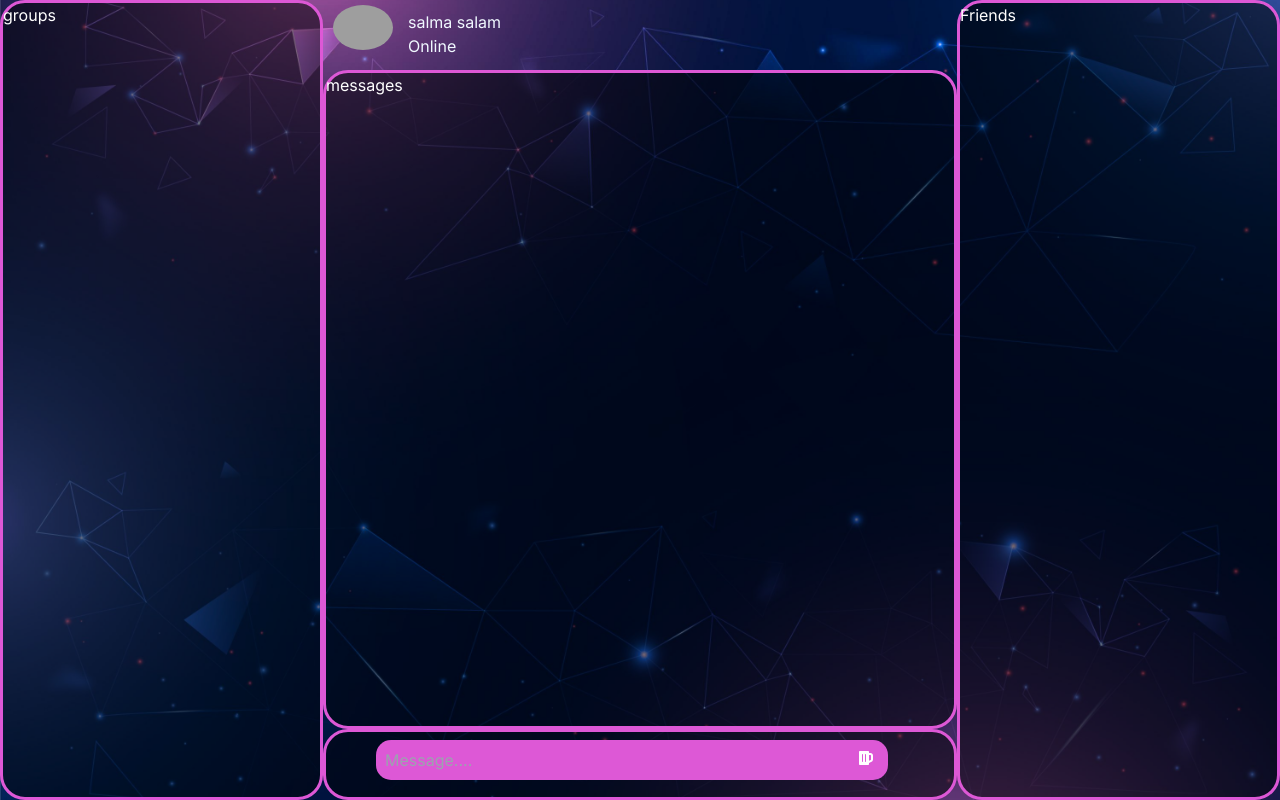
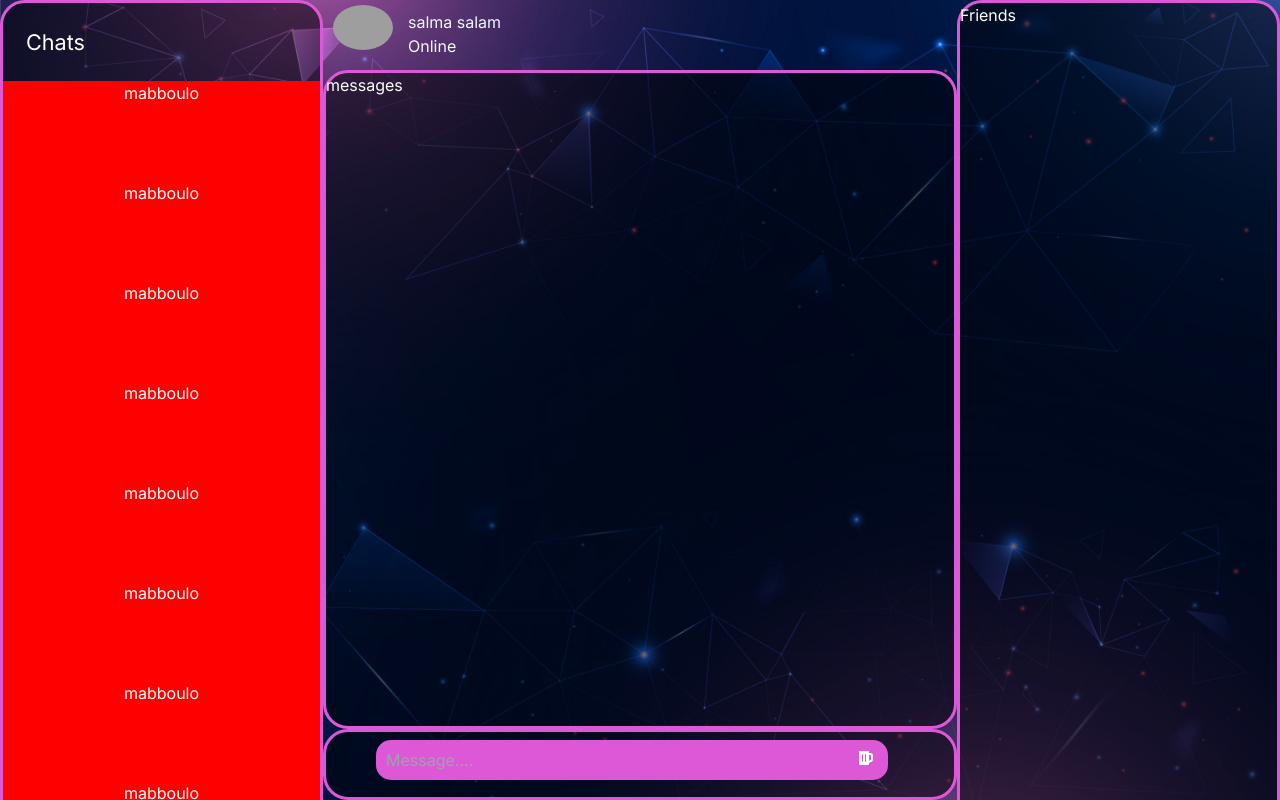
Before and after one commit to herrsaid/ft_transcendence, a Next.js app: page /community in a window 1280 px wide. Built offline with nearby package versions, Linux system fonts and the light colour scheme; grey boxes are pictures that could not be loaded.

Commit message:
overflow:scroll mabgatech tkhdem tal men be3d onchof malh

```diff
--- a/app/community/community.css
+++ b/app/community/community.css
@@ -1,4 +1,5 @@
 .all{
+    overflow: scroll;
     color: white;
     display: flex;
     justify-content: space-between;
@@ -9,6 +10,7 @@
 
 .groups
 {
+    overflow: scroll;
     border: solid;
     border-color: #DD58D6;
     background-color: rgba(0, 0, 0, 0.5);
@@ -98,18 +100,17 @@ div.chat-info
 .chat-send-message input
 {
     background-color: #DD58D6;
-    align-items: center;
     border-radius: 15px;
     color: rgb(250, 250, 250);
     width: 40vw;
     height: 40px;
+    padding: 10px;
 
 }
 
 input:focus
 {
     outline: none;
-    text-align: center;
 }
 
 .profile-img
@@ -128,3 +129,30 @@ input:focus
     margin-left: 15px;
     margin-top: 5px;
 }
+
+.profile_box
+{
+    background-color: red;
+    display: flex;
+    flex-direction: column;
+    align-items: center;
+    height: 100px;
+}
+
+.groups .chat-header
+{
+    display: flex;
+    align-items: center;
+    text-align: center;
+    font-size:large;
+    padding: 23px;
+}
+
+.chat-header h1
+{
+    font-size: larger;
+}
+
+.chats{
+    overflow: scroll;
+}
--- a/app/community/page.tsx
+++ b/app/community/page.tsx
@@ -3,6 +3,16 @@ import './community.css'
 import Button from '@mui/material/Button';
 import TextField from '@mui/material/TextField';
 import { FaBeer } from "react-icons/fa";
+
+function Profile_box()
+{
+    return(
+        <div className='profile_box'>
+            mabboulo
+        </div>
+    )
+}
+
 
 function Chat()
 {
@@ -23,7 +33,7 @@ function Chat()
             <div className='chat-send-message'>
                 <div>
                 <form action="">
-                    <input type="text" placeholder='  Message....'/>
+                    <input type="text" placeholder='Message....'/>
                     <button type='submit'><FaBeer /></button>
                 </form>
                 </div>
@@ -37,7 +47,26 @@ export default function Community()
     return (
          <div className="all">
              <div className='groups'>
-                 groups
+                <div className='chat-header'>
+                    <h1>
+                        Chats
+                    </h1>
+                </div>
+                <div className='chats'>
+                 <Profile_box/>
+                 <Profile_box/>
+                 <Profile_box/>
+                 <Profile_box/>
+                 <Profile_box/>
+                 <Profile_box/>
+                 <Profile_box/>
+                 <Profile_box/>
+                 <Profile_box/>
+                 <Profile_box/>
+                 <Profile_box/>
+                 <Profile_box/>
+                 <Profile_box/>
+                </div>
              </div>
              <Chat />
              {/* <div className='chat'>
```
